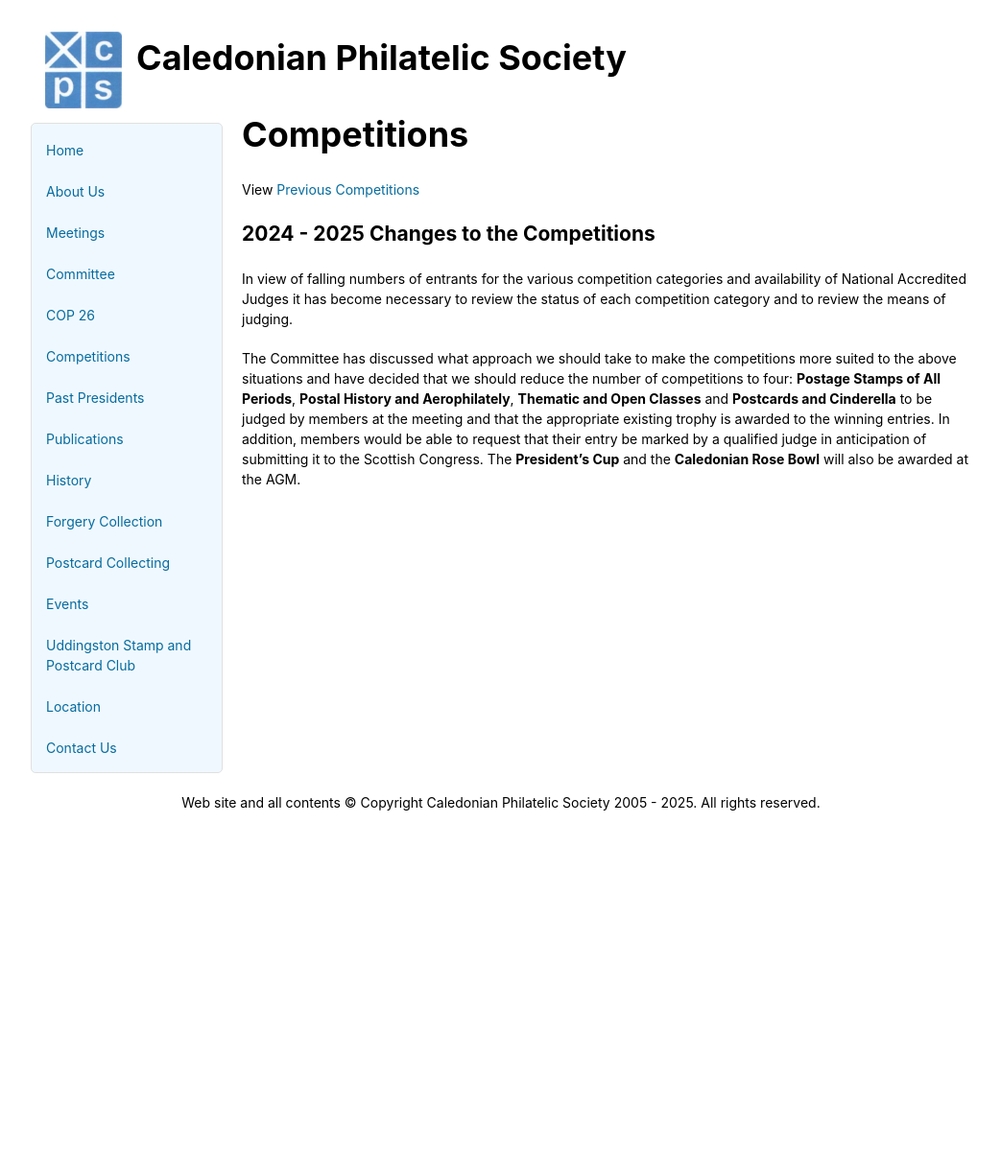
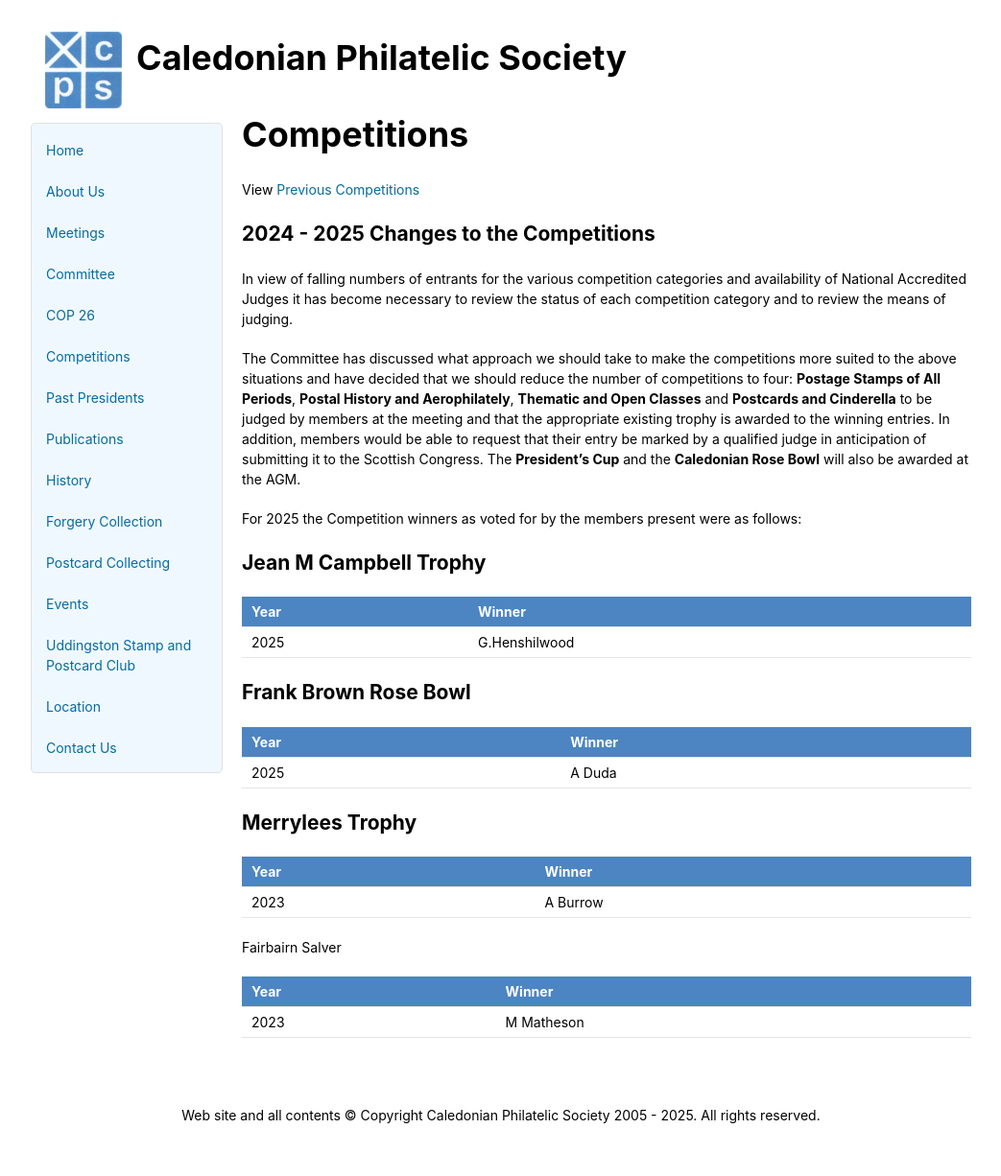
Before and after one commit to astalker/caledonian-stamps, a Jekyll site: the page built from competitions.md, in a window 1280 px wide. Shown: the whole page at 96% size, without its empty margins (118-1161 px from the left). Built offline with Jekyll 4.4.1, drawn with Linux system fonts in a browser that asks for light colours; our own code applies the rules of GitHub Pages for plain Markdown files; before the commit the page ends 900 px from its top, so only the background shows below that.

Commit message:
2025 winners added

```diff
--- a/competitions.md
+++ b/competitions.md
@@ -7,3 +7,29 @@ View [Previous Competitions](./previous-competitions)
 In view of falling numbers of entrants for the various competition categories and availability of National Accredited Judges it has become necessary to review the status of each competition category and to review the means of judging.
 
 The Committee has discussed what approach we should take to make the competitions more suited to the above situations and have decided that we should reduce the number of competitions to four: **Postage Stamps of All Periods**, **Postal History and Aerophilately**, **Thematic and Open Classes** and **Postcards and Cinderella** to be judged by members at the meeting and that the appropriate existing trophy is awarded to the winning entries. In addition, members would be able to request that their entry be marked by a qualified judge in anticipation of submitting it to the Scottish Congress. The **President’s Cup** and the **Caledonian Rose Bowl** will also be awarded at the AGM.
+
+For 2025 the Competition winners as voted for by the members present were as follows:
+
+## Jean M Campbell Trophy
+
+Year | Winner
+---- | ------
+2025 | G.Henshilwood
+
+## Frank Brown Rose Bowl
+
+Year | Winner
+---- | ------
+2025 | A Duda
+
+## Merrylees Trophy
+
+Year | Winner
+---- | ------
+2023 | A Burrow
+
+Fairbairn Salver
+
+Year | Winner
+---- | ------
+2023 | M Matheson
```
